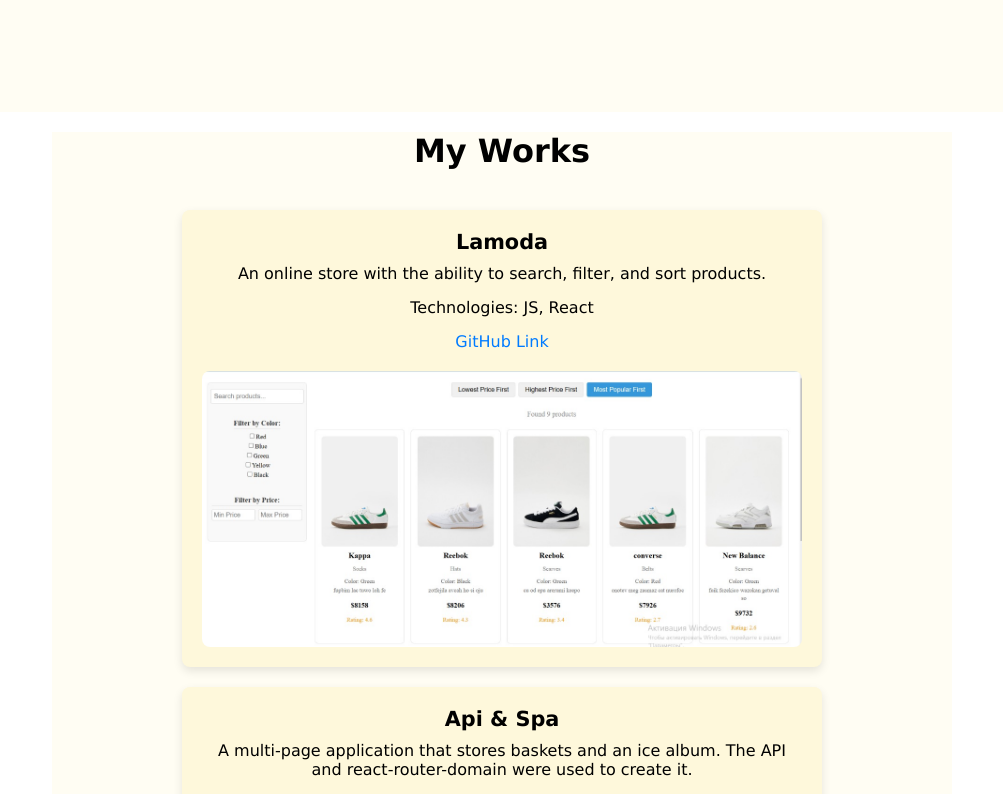
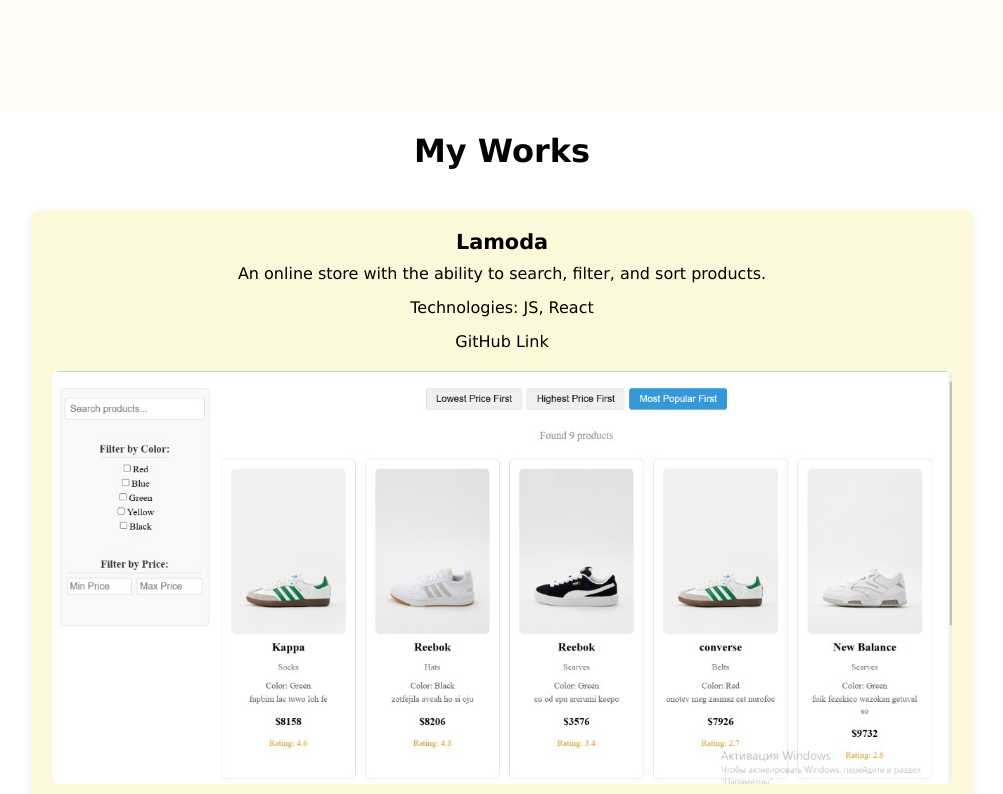
Before and after one commit to VladykoV05/CV, a React (Vite) app: page / in a window 1280 px wide. Shown: the part 840-1634 px from the top of the page, without its empty margins (138-1141 px from the left). Built offline with nearby package versions, Linux system fonts and the light colour scheme.

Commit message:
Update Projects.module.css

```diff
--- a/src/components/Projects/Projects.module.css
+++ b/src/components/Projects/Projects.module.css
@@ -1,12 +1,11 @@
 .projects {
-    margin: 20px auto; /* Центрируем контейнер по горизонтали */
+    margin: 20px auto;
     display: flex;
-    flex-direction: column; /* Располагаем элементы по вертикали */
-    align-items: center; /* Центрируем элементы по горизонтали */
-    gap: 20px; /* Зазор между проектами */
-    width: 80%; /* Ограничиваем ширину контейнера */
-    max-width: 900px; /* Максимальная ширина для контейнера */
-    background-color: #fffdf3;
+    flex-direction: column;
+    align-items: center;
+    gap: 20px;
+    width: 80%;
+    max-width: 900px;
   }
 
  .projects h2 {
@@ -15,41 +14,36 @@
     margin-bottom: 20px;
     text-align: center;
     width: 100%;
-    background-color: #fffdf3;
   }
 
   .project {
     background-color: #fef8db;
     padding: 20px;
     border-radius: 8px;
-    box-shadow: 0 4px 10px rgba(0, 0, 0, 0.1); /* Тень для визуального отделения */
+    box-shadow: 0 4px 10px rgba(0, 0, 0, 0.1);
     display: flex;
     flex-direction: column;
     justify-content: center;
     text-align: center;
-    width: 100%; /* Ячейки занимают всю ширину контейнера */
-    max-width: 600px; /* Максимальная ширина ячеек */
+    width: 100%;
   }
 
   .project h3 {
     font-size: 1.3rem;
     font-weight: bold;
     margin-bottom: 10px;
-    background-color: #fef8db;
   }
 
   .project p {
     font-size: 1rem;
     margin-bottom: 15px;
-    background-color: #fef8db;
   }
 
   .project a {
-    color: #007BFF;
+    color: black;
     font-size: 1rem;
     text-decoration: none;
     margin-bottom: 10px;
-    background-color: #fef8db;
   }
 
   .project a:hover {
```
